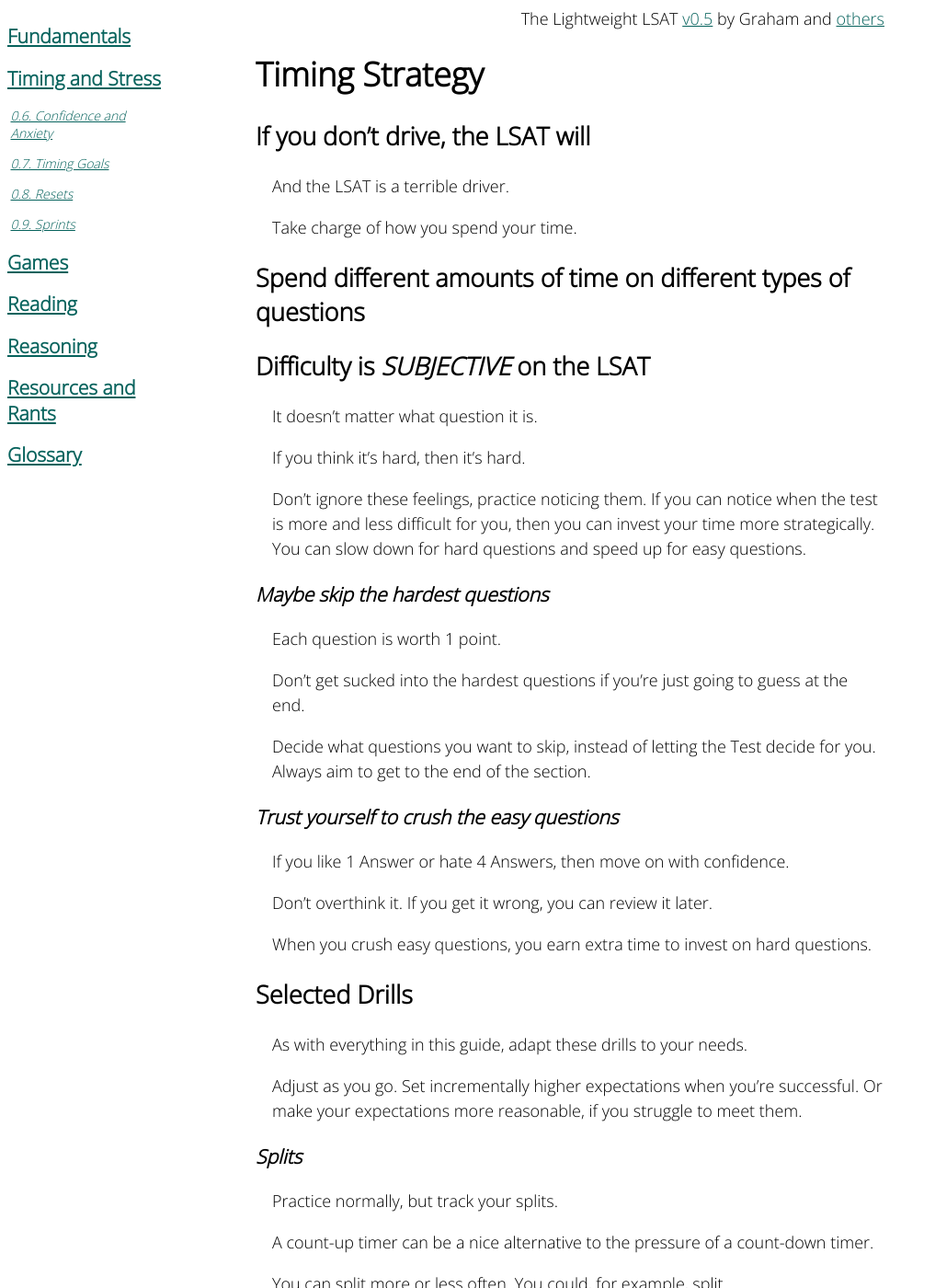
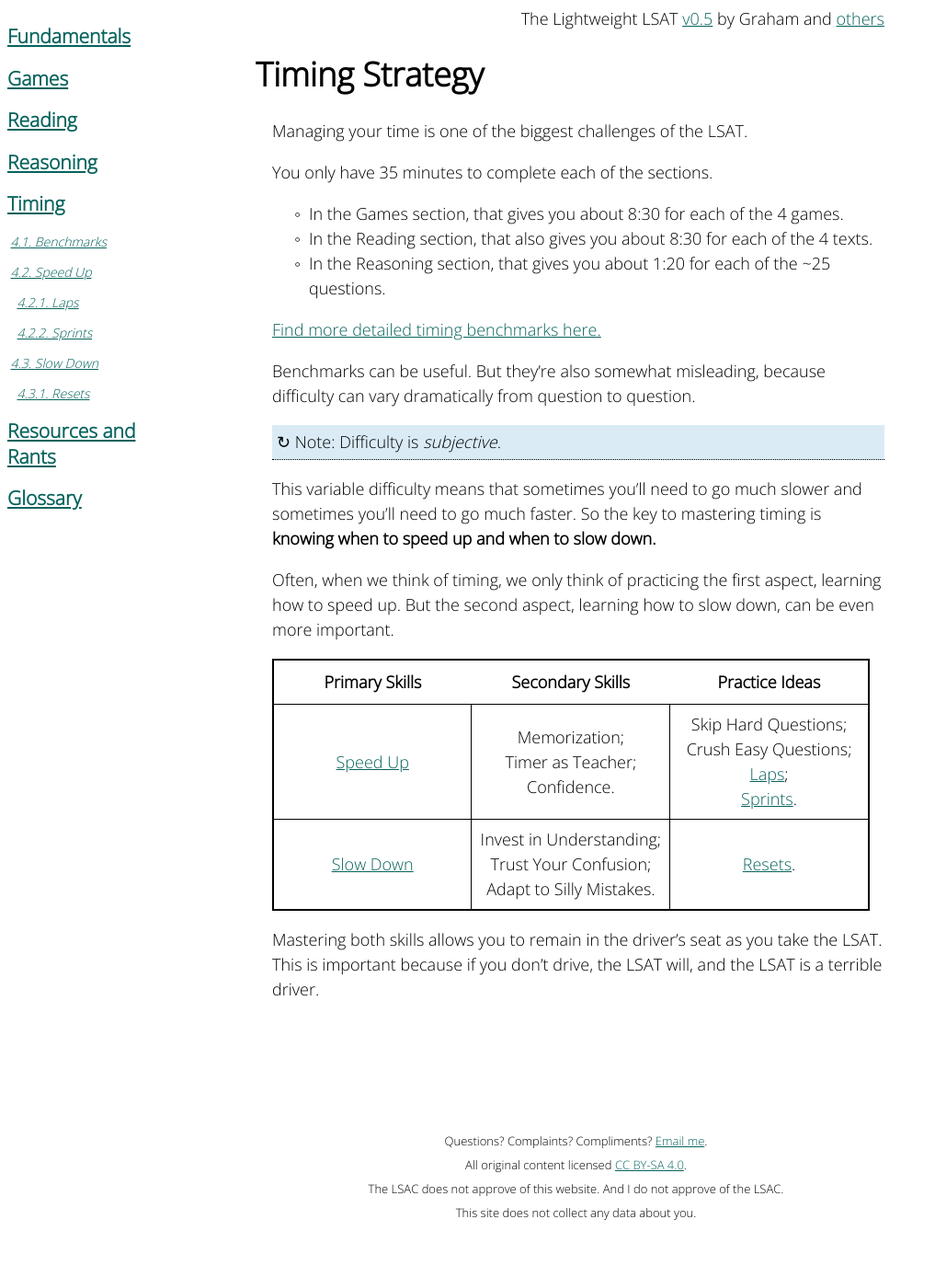
Before and after one commit to gpdowney/lightweightLSAT, a Jekyll site: the page built from pages/time/time.md, in a window 1280 px wide and 1400 px high. Shown: the whole window at 92% size, without its empty margins (0-1017 px from the left). Built offline with Jekyll 4.4.1, drawn with Linux system fonts in a browser that asks for light colours; some of the changed text lies outside the part shown.

Commit message:
reorganized timing chapter

```diff
--- a/_data/nav.yml
+++ b/_data/nav.yml
@@ -33,35 +33,6 @@
   num: 0.5
   level: one
 
-- name: Timing and Stress
-  cat: time
-  link: time.html
-  level: zero
-
-- name: Confidence and Anxiety
-  cat: time
-  link: confidence.html
-  num: 0.6
-  level: one
-
-- name: Timing Goals
-  cat: time
-  link: goals.html
-  num: 0.7
-  level: one
-
-- name: Resets
-  cat: time
-  link: resets.html
-  num: 0.8
-  level: one
-
-- name: Sprints
-  cat: time
-  link: sprint.html
-  num: 0.9
-  level: one
-
 - name: Games
   cat: game
   link: game.html
@@ -76,31 +47,31 @@
 - name: Wizards vs. Robots
   cat: game
   link: wizards.html
-  num: 1.1.0
+  num: 1.1.1
   level: two
 
 - name: Common Types
   cat: game
   link: types.html
-  num: 1.1.1
+  num: 1.1.2
   level: two
 
 - name: Common Rules
   cat: game
   link: rules.html
-  num: 1.1.2
+  num: 1.1.3
   level: two
 
 - name: Splits
   cat: game
   link: splits.html
-  num: 1.1.3
+  num: 1.1.4
   level: two
 
 - name: Connections
   cat: game
   link: connect.html
-  num: 1.1.4
+  num: 1.1.5
   level: two
 
 - name: Prove & Disprove Answers
@@ -112,19 +83,19 @@
 - name: Black Swans
   cat: game
   link: swan.html
-  num: 1.2.0
+  num: 1.2.1
   level: two
 
 - name: Hypo Walkthrough
   cat: game
   link: hypo.html
-  num: 1.2.1
+  num: 1.2.2
   level: two
 
 - name: Common Questions
   cat: game
   link: questions.html
-  num: 1.2.2
+  num: 1.2.3
   level: two
 
 - name: Reading
@@ -251,6 +222,47 @@
   num: 3.5
   level: one
 
+- name: Timing
+  cat: time
+  link: time.html
+  level: zero
+
+- name: Benchmarks
+  cat: time
+  link: benchmarks.html
+  num: 4.1
+  level: one
+
+- name: Speed Up
+  cat: time
+  link: speed_up.html
+  num: 4.2
+  level: one
+
+- name: Laps
+  cat: time
+  link: laps.html
+  num: 4.2.1
+  level: two
+
+- name: Sprints
+  cat: time
+  link: sprint.html
+  num: 4.2.2
+  level: two
+
+- name: Slow Down
+  cat: time
+  link: slow_down.html
+  num: 4.3
+  level: one
+
+- name: Resets
+  cat: time
+  link: resets.html
+  num: 4.3.1
+  level: two
+
 - name: Resources and Rants
   cat: resources
   link: resources.html
@@ -259,55 +271,61 @@
 - name: The Problem with Test Prep
   cat: resources
   link: others.html
-  num: 4.1
+  num: 5.1
   level: one
 
 - name: Pattern Recognition
   cat: resources
   link: patterns.html
-  num: 4.2
+  num: 5.2
   level: one
 
 - name: Be Curious
   cat: resources
   link: curious.html
-  num: 4.3
+  num: 5.3
   level: one
 
 - name: Checklists
   cat: resources
   link: checklists.html
-  num: 4.4
+  num: 5.4
   level: one
 
 - name: How the Test Confuses You
   cat: resources
   link: confuse.html
-  num: 4.5
+  num: 5.5
   level: one
 
 - name: Verbs
   cat: resources
   link: verbs.html
-  num: 4.6
+  num: 5.6
   level: one
 
 - name: Your Score
   cat: resources
   link: scores.html
-  num: 4.7
+  num: 5.7
+  level: one
+
+- name: Test Anxiety
+  cat: resources
+  link: anxiety.html
+  num: 5.8
   level: one
 
 - name: Law School Admissions
   cat: resources
   link: admissions.html
-  num: 4.8
+  num: 5.9
   level: one
 
 - name: Further Reading
   cat: resources
   link: syllabus.html
-  num: 4.9
+  num: 5.10
   level: one
 
 - name: Glossary
--- /dev/null
+++ b/pages/time/benchmarks.md
@@ -0,0 +1,47 @@
+---
+title: Benchmarks
+cat: time
+permalink: time/benchmarks
+---
+
+This page outlines a set of timing benchmarks you could use on test day. Some alternatives are suggested based on your score goals or the difficulty of the question.
+
+As with everything in *the Lightweight LSAT*, adapt this based on your current needs and capacity.
+
+And remember, "easier" and "hardier" is always subjective--what matters is what you think.
+
+## Logic Games
+
+Aiming for a perfect score:
+- Easier two games done in ~12:00 total.
+- Harder two games done ~11:00 each.
+
+Struggling with time:
+- Pick 1 game to skip.
+- Spend ~11:00 each to do the other 3 excellently.
+
+### Easier Games
+
+Set-up: < 1:30
+
+Each question: 0:30
+
+### Harder Games
+
+Set-up: 2:30-4:00
+
+Each question: 1:00
+
+## Reading Comprehension
+
+Read: 3:00 +/- 0:30
+
+Each question: 0:45 +/- 0:15
+
+## Logical Reasoning
+
+Above 163: 1:00/question. Less on easy questions. Much more on hard questions.
+
+157-163: 1:20/question.
+
+Below 157: 1:40/question. Invest in questions that make sense. Move on from questions that don't.
--- /dev/null
+++ b/pages/time/laps.md
@@ -0,0 +1,29 @@
+---
+title: Laps
+cat: time
+permalink: time/laps
+---
+
+When timing yourself you don't always need to use a *count-down* timer. You can also use a *count-up* timer, like a stopwatch.
+
+The advantage of a count-up timer is that (1) there's less pressure and (2) you can track your laps.
+
+Laps give you more detailed information about where you're spending your time. For example:
+
+When you hit the lap button | What it tells you
+-- | --
+After each game | How much time each game took. <br> How much time you left for the last game.
+After each question | Which questions are hard for you.
+After each step in the process within a single question | Where your process isn't smooth. <br>If you're actually doing every step.
+
+The more often you lap, the more information you get, but the more you interrupt your flow.
+
+Laps help improve our sometimes unreliable sense of time.
+
+> 1. You might feel like you're moving blazing fast because your brain was working like crazy to figure out a game. But in reality, you spent 2 minutes just staring at the page.
+>
+> 2. Or you might feel like you're moving painfully slowly while making a hypothetical to disprove an answer. But in reality it only took you 30 seconds and it allowed you to eliminate 3 answers.
+
+Laps provide a more objective perspective on how you spend you time.
+
+You can then use this more objective information to identify problem areas and make an informed plan about where you actually want to invest your time.
--- /dev/null
+++ b/pages/time/slow_down.md
@@ -0,0 +1,85 @@
+---
+title: How to Slow Down
+cat: time
+permalink: time/slow_down
+---
+
+The pressure of the timer causes many students to *rush* through the LSAT. This rushing causes avoidable mistakes and ultimately wastes time.
+
+> Slow is smooth, and smooth is fast.
+
+To be clear, this doesn't mean you should go *slow* on test day. Instead, it means, in certain specific situations, go slightly slower in order to stay in control.
+
+## Resets
+
+The best tool for staying in control is taking deliberate **resets**.
+
+[Read about resets here.][reset]
+
+What follows here are more ideas about when and why you should slow down.
+
+## Invest in Understanding
+
+In both the Reading and Reasoning sections, slowing down to understand the text/argument can ultimately save you time. When you invest time in understanding, you can move more decisively through the answers.
+
+> The 4 wrong answers were designed in a top-secret lab by "psychometricians" (that's really their job title) after extensive testing on students like you. The LSAT *wants* you to rush through the argument so you'll get confused by the answers.
+>
+> [More on how the LSAT is designed to confuse you, here.][confuse]
+
+In the Reading section, this is why speed-reading the text doesn't help with timing. If you don't actually understand the text, you'll end up wasting far more time in the answers.
+
+[Read more here about moving at the pace of your understanding in the Reading section][pace]
+
+In the Reasoning section, this is why pausing to predict is so important. Predictions grounds you in your understanding before the answers have a chance to turn you around.
+
+{% capture summary %}
+Caution: Do not expect to perfectly understand everything.
+{% endcapture %}
+{% capture details %}
+As you practice, learn to recognize what's a good enough understanding and what's not.
+
+One useful clue is: if you confidently eliminated all 4 wrong answers, then your understanding was good enough.
+{% endcapture %}
+{% include details.html %}
+
+## Trust Your Confusion
+
+When you ignore your confusion in order to rush ahead, you risk compounding that confusion and wasting even more time.
+
+> Example: When a game's rule doesn't make sense, you may have misread it.
+>
+> If you play that game with that wrong rule, you're likely to get many questions wrong.
+
+Confusion is not only a sign that you did something wrong (although it often is), confusion can also reveal the LSAT's secrets and traps. For example:
+
+- When an argument seems hard to follow, that might be because you've identified the gap in the reasoning.
+- When you find an answer choice to be confusing, there's a good chance it's confused (aka wrong).
+
+[Read more here about the advantages of trusting your confusion.][2]
+
+[Read more here][3] and [here][4] about how to deal with confusing answer choices.
+
+{% capture summary %}
+Caution: Avoid slowing down so much that you get stuck.
+{% endcapture %}
+{% capture details %}
+Sometimes to solve your confusion you need to keep moving and get more context.
+{% endcapture %}
+{% include details.html %}
+
+## Adapt to Your Personal "Silly" Mistakes
+
+Rushing can lead to "silly" mistakes like misreading the question or clicking on the wrong answer choice.
+
+The solution to these "silly" mistakes is not, however, to slow down uniformly. Rather, the solution is to slow down very slightly at strategic moments.
+
+For example, in the Games section, I tend to misread the questions. So I read the question again after I've selected an answer. I do this only in the Games section, because I don't tend to make the same mistake in Reading or Reasoning. Maybe for you this would be a waste of time. For me, it's essential.
+
+**Keep track of the "silly" mistakes that *you* make so you can build in specific redundancies to correct them.**
+
+[confuse]: ../resources/confuse.html
+[2]: ../read/pace.html#trust-your-confusion
+[3]: ../reason/answers.html
+[4]: ../read/crush.html
+[reset]: resets.html
+[pace]: ../read/pace.html
--- /dev/null
+++ b/pages/time/speed_up.md
@@ -0,0 +1,104 @@
+---
+title: How to Speed Up
+cat: time
+permalink: time/speed_up
+---
+
+The three keys to getting faster on LSAT are:
+
+1. [Memorization](#memorize-everything-you-can);
+1. [Treating the Timer as a Teacher](#use-the-timer-as-a-teacher); and
+1. [Confidence](#appropriate-confidence).
+
+## Memorize Everything You Can
+
+Knowledge of the test can slow you down.
+
+You don't want to waste time, for example, trying to remember what a question's type is, or rediscovering how to draw a rule.
+
+To make your knowledge useful you need to make it automatic. The best way to make knowledge automatic is a spaced repetition system, like Anki. [Learn about spaced repetition and Anki here.][anki]
+
+In addition to memorization, you must practice *applying* your knowledge. Repetition is what turns abstract knowledge into automatic habits.
+
+Checklists can help you build the right habits. [Learn more about checklists here.][checklist]
+
+{% capture summary %}
+Practice Idea: Rapid Fire Drills
+{% endcapture %}
+{% capture details %}
+You can improve the speed and reliability of minor skills with rapid fire practice.
+
+For example, choose a old Reasoning section and try to name each question's type as fast as possible. Review the questions that took you more than 2 seconds to recognize. Make a flashcard with the keywords that indicated the question type. Repeat until you can do it seamlessly.
+
+Similar drills could work for...
+- Game types
+- Game rules
+- Reading question size
+{% endcapture %}
+{% include details.html %}
+
+## Use the Timer as a Teacher
+
+Most students think of the timer as a judge. A more helpful (and less stressful) perspective is to think of the timer as a teacher.
+
+The timer can reveal at least two crucial pieces of information.
+
+1. The pressure of a count-down timer can reveal what you haven't yet made automatic.
+2. Laps on a count-up timer can reveal where you're currently investing your time.
+
+The first shows you that you might need to recommit to your skill practice.
+
+[Read more about skill practice.][practice]
+
+The second shows allows you to identify the biggest time sucks and then specifically address those.
+
+[Learn how to use a count-up timer to track your laps.][laps]
+
+## Appropriate Confidence
+
+Both a lack of confidence and an excess of confidence can be major time sucks.
+
+&nbsp; | acts like every question is | wastes time by | cured by
+-- | -- | --
+under-confidence | hard | waffling | faking it till you make it
+over-confidence | easy | staring | allowing yourself to make more mistakes in practice
+
+In contrast, appropriate confidence allows you to distinguish hard questions from easy questions.
+
+> Note: Difficulty is *subjective*. What matters is if you feel like it's hard or easy.
+
+Making this distinction then allows you to decide where to invest your time, both in practice and on test day.
+
+### Skip the Hardest Ones
+
+Being confident in yourself means knowing your limitations.
+
+When you run into an impossible game, text, or question, skip it. It might make more sense if you come back later.
+
+Or if you know that a certain question type befuddles you, automatically skip those.
+
+Each question is worth the same: 1 point. By strategically skipping the hardest questions, you can give yourself time to earn more points by answering all of the easier questions.
+
+[Read more here about when to move on vs. when to stick with a question.][flag]
+
+### Crush the Easiest Ones
+
+Being confident in yourself allows you to recognize when something is easy.
+
+The LSAT wants you to doubt yourself on the easy questions. But you can gain a great deal of time if you just let easy questions be easy.
+
+For example, when you love 1 answer and hate the other 4, choose the answer you love and move on. Practice not overthinking it. If you get it wrong, you can review it later.
+
+The only way to have enough time to get the hardest questions right is to crush the easy ones.
+
+[Read more about crushing answers here.][crush]
+
+For an extreme version of this skill, try doing sprints. [Read about sprints here.][sprints]
+
+[crush]: ../read/crush.html
+[practice]: ../fundamentals/practice.html
+[anki]: ../resources.html#anki
+[checklist]: ../resources/checklists.html
+[sprints]: sprint.html
+[flag]: ../reason/flag.html
+[laps]: laps.html
--- a/pages/time/time goals.md
+++ /dev/null
@@ -1,37 +0,0 @@
----
-title: Timing Goals
-cat: time
-permalink: time/goals
-
----
-
-These are meant for Test Day.
-
-Adapt them based on your current needs and capacity.
-
-## Logic Games
-
-### Easier Games
-
-Set-up: 1:30
-Each question: 0:30
-
-### Strange/Hard Games
-
-Set-up: 2:30-4:00
-Each question: 1:00
-
-## Reading Comprehension
-
-Read: 3:00 +/- 0:30
-Each question: 0:45 +/- 0:15
-
-## Logical Reasoning
-
-Above 167: 0:40/question. Less on easy questions. Much more on hard questions.
-
-163-167: 1:00/question.
-
-157-163: 1:20/question.
-
-Below 157: 1:40/question. Invest in questions that make sense. Move on quickly from questions that don't.
--- a/pages/time/time.md
+++ b/pages/time/time.md
@@ -2,94 +2,44 @@
 title: Timing Strategy
 cat: time
 permalink: time
-
 ---
 
-## If you don't drive, the LSAT will
+Managing your time is one of the biggest challenges of the LSAT.
 
-And the LSAT is a terrible driver.
+You only have 35 minutes to complete each of the sections.
 
-Take charge of how you spend your time.
+- In the Games section, that gives you about 8:30 for each of the 4 games.
+- In the Reading section, that also gives you about 8:30 for each of the 4 texts.
+- In the Reasoning section, that gives you about 1:20 for each of the ~25 questions.
 
-## Spend different amounts of time on different types of questions
+[Find more detailed timing benchmarks here.][1]
 
-## Difficulty is *SUBJECTIVE* on the LSAT {#subjective}
+Benchmarks can be useful. But they're also somewhat misleading, because difficulty can vary dramatically from question to question.
 
-It doesn't matter what question it is.
+{% capture summary %}
+Note: Difficulty is *subjective*.
+{% endcapture %}
+{% capture details %}
+If you thought something on the LSAT was hard, then it was hard.
 
-If you think it's hard, then it's hard.
+If you thought it was easy, then it was easy.
+{% endcapture %}
+{% include details.html %}
 
-Don't ignore these feelings, practice noticing them. If you can notice when the test is more and less difficult for you, then you can invest your time more strategically. You can slow down for hard questions and speed up for easy questions.
+This variable difficulty means that sometimes you'll need to go much slower and sometimes you'll need to go much faster. So the key to mastering timing is **knowing when to speed up and when to slow down.**
 
-### Maybe skip the hardest questions
+Often, when we think of timing, we only think of practicing the first aspect, learning how to speed up. But the second aspect, learning how to slow down, can be even more important.
 
-Each question is worth 1 point.
+Primary Skills | Secondary Skills | Practice Ideas
+-- | --
+[Speed Up][2] | Memorization; <br>Timer as Teacher; <br>Confidence. | Skip Hard Questions; <br>Crush Easy Questions; <br>[Laps]; <br>[Sprints].
+[Slow Down][3] | Invest in Understanding; Trust Your Confusion; Adapt to Silly Mistakes. | [Resets].
 
-Don't get sucked into the hardest questions if you're just going to guess at the end.
+Mastering both skills allows you to remain in the driver's seat as you take the LSAT. This is important because if you don't drive, the LSAT will, and the LSAT is a terrible driver.
 
-Decide what questions you want to skip, instead of letting the Test decide for you. Always aim to get to the end of the section.
-
-### Trust yourself to crush the easy questions
-
-If you like 1 Answer or hate 4 Answers, then move on with confidence.
-
-Don't overthink it. If you get it wrong, you can review it later.
-
-When you crush easy questions, you earn extra time to invest on hard questions.
-
-## Selected Drills
-
-As with everything in this guide, adapt these drills to your needs.
-
-Adjust as you go. Set incrementally higher expectations when you're successful. Or make your expectations more reasonable, if you struggle to meet them.
-
-### Splits
-
-Practice normally, but track your splits.
-
-A count-up timer can be a nice alternative to the pressure of a count-down timer.
-
-You can split more or less often. You could, for example, split
-
-- Every 5 questions
-- Every question
-- Each step within a single question.
-
-The more often you split, the more information you get, but the more you interrupt your flow.
-
-Splits are descriptive and objective: they show you where you're investing your time. You can then use this information to identify problem areas and decide if you're investing time wisely.
-
-### Plan to Flag
-
-Practice with a plan to Flag X questions:
-
-X depends on your current score...
-
-- If you're new or scoring below 150: plan to flag 10+ questions per section.
-- 151-157: flag 8.
-- 157-163: flag 6.
-- 163-167: flag 4.
-- above 167: flag 2.
-
-### Practice Speed on Easier questions
-
-Generally, earlier questions tend to be easier.
-
-If you are <160...
-
-- Reading/Games: first passage/game in 7:30 min / first two passages/games in 15:00.
-- Reasoning: first 5 questions in 5:00 / 10 in 10:00.
-
-If you are >160...
-
-- Reading/Games: first passage/game in 6:00 / first two in 12:00.
-- Reasoning: first 5 questions in 4:00 / 12 questions in 10:00.
-
-### An Games drill
-
-Spend the minimum time possible on Set-Up (ideally around 0:30).
-Get into the questions and start making Hypos to prove and disprove Answers.
-
-### An Reading drill
-
-Unlimited Reading time. Then 0:30 (or 0:45) per question.
+[1]: time/benchmarks.html
+[2]: time/speed_up.html
+[3]: time/slow_down.html
+[Resets]: time/resets.html
+[Laps]: time/laps.html
+[Sprints]: time/sprints.html
```
Also changed, not shown: pages/time/resets.md (+6 -7 lines), pages/time/sprint.md (+16 -16 lines).
